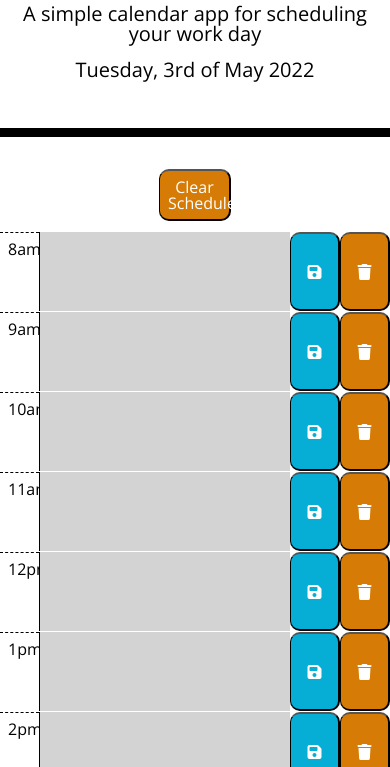
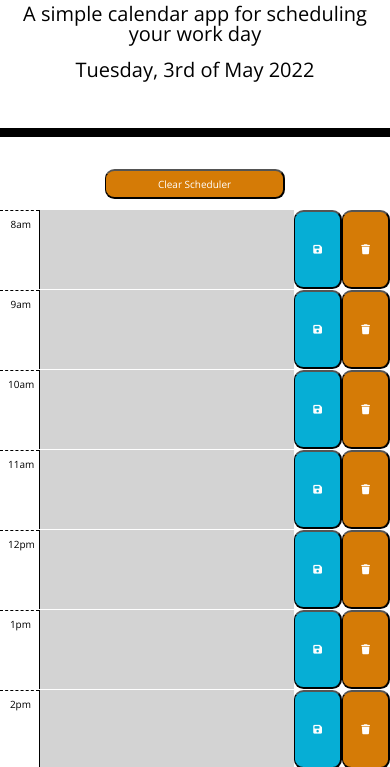
Before and after one commit to Am0031/day-planner, a plain HTML site: page index.html in a window 390 px wide. Shown: the part 74-841 px from the top of the page. Drawn offline with nearby package versions, Linux system fonts and the light colour scheme.

Commit message:
added media query for mobile screens

```diff
--- a/assets/css/style.css
+++ b/assets/css/style.css
@@ -73,9 +73,9 @@ textarea {
 .removeBtn,
 .clearBtn {
   border-left: 1px solid black;
-  border-radius: 10px;
+  border-radius: 0.6rem;
   color: white;
-  min-width: 50px;
+  min-width: 3rem;
 }
 .saveBtn {
   background-color: #06aed5;
@@ -88,7 +88,7 @@ textarea {
 
 .clearBtn {
   width: 20%;
-  margin-bottom: 10px;
+  margin-bottom: 0.6rem;
 }
 
 /* Styling buttons with pseudo class hover*/
@@ -104,7 +104,17 @@ textarea {
 }
 
 @media (max-width: 590px) {
+  body {
+    font-size: 10px;
+    line-height: 1;
+    margin-bottom: 2rem;
+  }
   .display-3 {
     font-size: 2rem;
   }
+
+  .clearBtn {
+    width: 50%;
+    margin-bottom: 0.6rem;
+  }
 }
```
